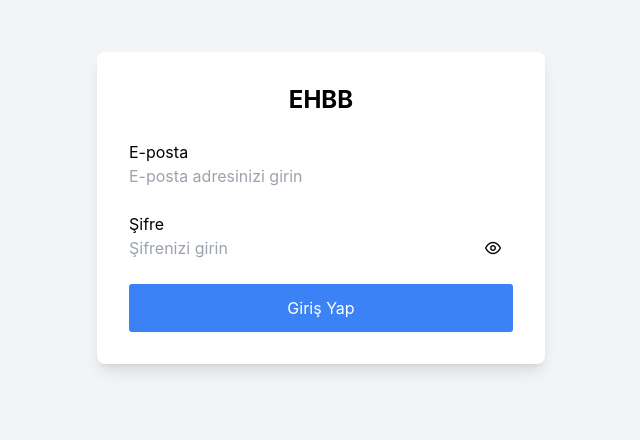
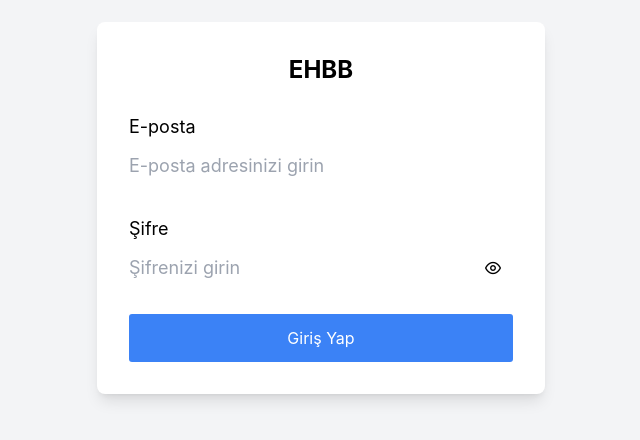
Before and after one commit to ayseberfinozcubuk/treeFormReact, a React (Create React App) app: page /login in a window 1280 px wide. Shown: the part 192-632 px from the top of the page, without its empty margins (319-959 px from the left). Built offline with nearby package versions, Linux system fonts and the light colour scheme.

Commit message:
login page text size change

```diff
--- a/src/components/LoginPage.jsx
+++ b/src/components/LoginPage.jsx
@@ -48,18 +48,22 @@ const LoginPage = ({ onLogin }) => {
           </div>
         )}
         <div className="p-field">
-          <label htmlFor="email">E-posta</label>
+          <label htmlFor="email" className="block py-2 text-lg leading-none">
+            E-posta
+          </label>{" "}
           <InputText
             id="email"
             type="email"
             value={email}
             onChange={(e) => setEmail(e.target.value)}
             placeholder="E-posta adresinizi girin"
-            className="w-full"
+            className="w-full pr-10 py-2 text-lg" // Added padding-y for height and text size for better visibility
           />
         </div>
         <div className="p-field relative">
-          <label htmlFor="password">Şifre</label>
+          <label htmlFor="password" className="block py-2 text-lg leading-none">
+            Şifre
+          </label>{" "}
           <div className="relative">
             <InputText
               id="password"
@@ -67,7 +71,7 @@ const LoginPage = ({ onLogin }) => {
               value={password}
               onChange={(e) => setPassword(e.target.value)}
               placeholder="Şifrenizi girin"
-              className="w-full pr-10" // Add padding-right to avoid overlapping with the icon
+              className="w-full pr-10 py-2 text-lg" // Added padding-y for height and text size for better visibility
             />
             <i
               className={`absolute right-3 top-1/2 transform -translate-y-1/2 pi ${
--- a/src/components/MainPage.jsx
+++ b/src/components/MainPage.jsx
@@ -10,7 +10,7 @@ ChartJS.register(ArcElement, Tooltip, Legend);
 
 const createChartData = (total, recent, entityName) => ({
   labels: [
-    `Şimdiye kadar oluşturulmuş ${entityName} sayısı`,
+    `Bi aydan önce oluşturulmuş ${entityName} sayısı`,
     `Bir ay içerisinde oluşturulmuş ${entityName} sayısı`,
   ],
   datasets: [
```
